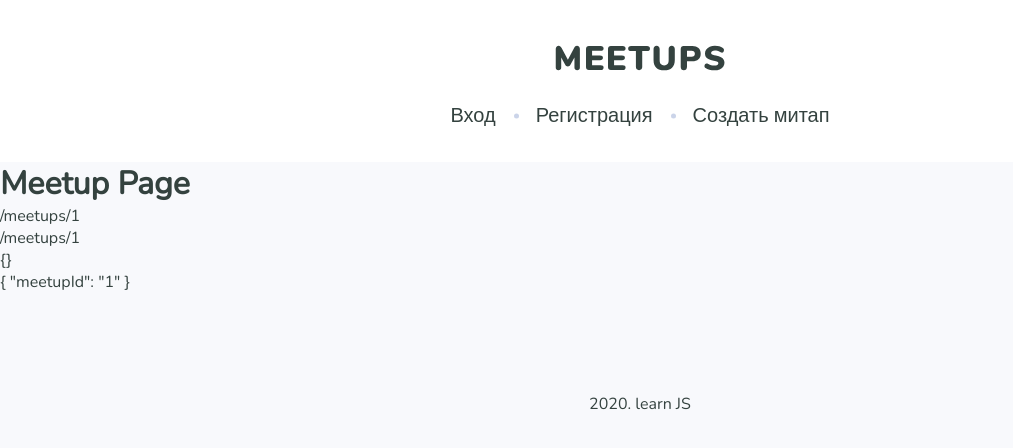
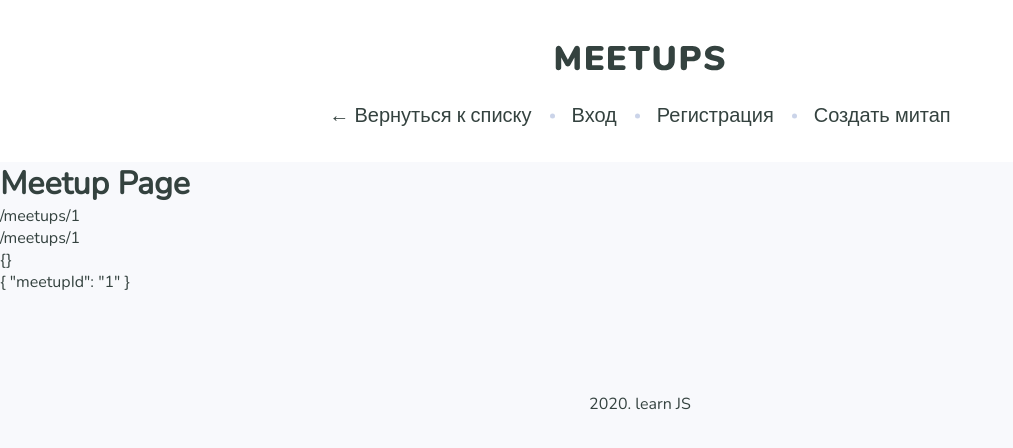
Before and after one commit to JuliaKirschenheuter/Vue-Project, a Vue app: page /meetups/1 in a window 1280 px wide. Shown: the top 448 px of the page, without its empty margins (0-1013 px from the left). Built offline with nearby package versions, Linux system fonts and the light colour scheme.

Commit message:
repeating-part-4: meta property was added to route

```diff
--- a/src/App.vue
+++ b/src/App.vue
@@ -10,6 +10,7 @@
           </h1>
         </div>
         <nav>
+          <router-link :to="{name: 'index'}" v-if="$route.meta.showBackToList"> &larr; Вернуться к списку</router-link>
           <a href="#">Вход</a>
           <a href="#">Регистрация</a>
           <a href="#">Создать митап</a>
--- a/src/router/index.js
+++ b/src/router/index.js
@@ -16,10 +16,13 @@ export const router = new VueRouter({
     {
       path: '/meetups',
       name: 'meetups-list',
-      redirect: '/'
+      component: MeetupsPage,
     },
     {
       path: '/meetups/:meetupId',
+      meta: {
+        showBackToList: true
+      },
       name: 'meetup-page',
       component: MeetupPage
     },
```
